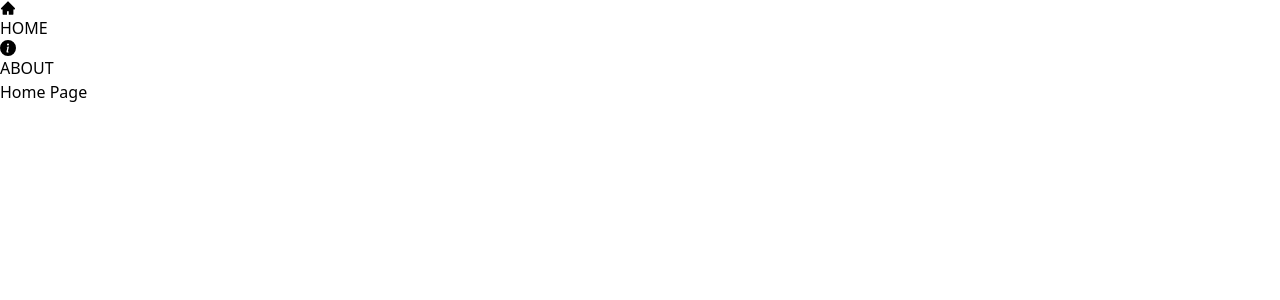
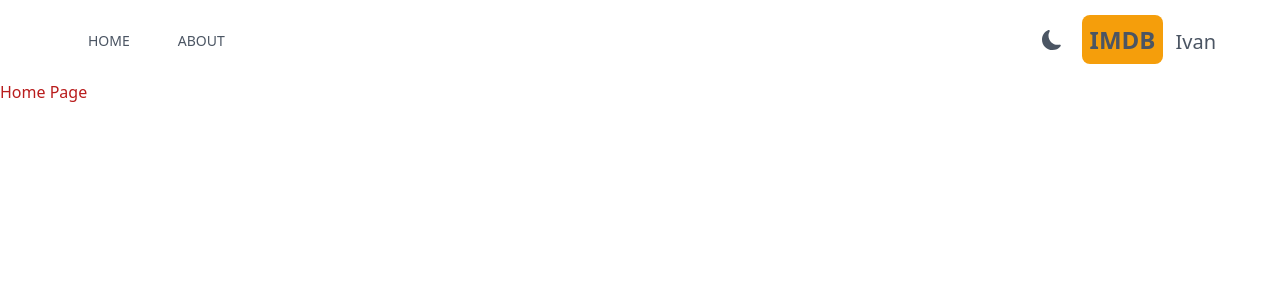
Before and after one commit to phootako630/imdb_nextjs, a Next.js app in the folder imdb/: page / in a window 1280 px wide. Shown: the top 300 px of the page. Built offline with nearby package versions, Linux system fonts and the light colour scheme.

Commit message:
Add DarkmodeSwitch.js

```diff
--- a/imdb/package.json
+++ b/imdb/package.json
@@ -13,6 +13,7 @@
     "eslint": "8.22.0",
     "eslint-config-next": "13.2.1",
     "next": "13.2.1",
+    "next-themes": "^0.2.1",
     "postcss": "^8.4.21",
     "react": "18.2.0",
     "react-dom": "18.2.0",
--- /dev/null
+++ b/imdb/postcss.config.js
@@ -0,0 +1,6 @@
+module.exports = {
+  plugins: {
+    tailwindcss: {},
+    autoprefixer: {},
+  },
+}
--- /dev/null
+++ b/imdb/src/app/Providers.js
@@ -0,0 +1,15 @@
+"use client";
+import {ThemeProvider} from "next-themes";
+
+export default function Providers({children}) {
+    return (
+        <ThemeProvider
+            enableSystem={true}
+            attribute="class">
+           <div className="dark:bg-gray-700 dark:text-gray-300
+           text-gray-600 transition-colors duration-200 min-h-screen
+           select-none">{children}</div>
+        </ThemeProvider>
+
+    )
+}
--- a/imdb/src/app/layout.js
+++ b/imdb/src/app/layout.js
@@ -1,5 +1,6 @@
 import './globals.css'
-import Header from "@/components/Header";
+import Providers from "./Providers";
+import Header from "../components/Header";
 
 export const metadata = {
   title: 'Create Next App',
@@ -13,10 +14,13 @@ export default function RootLayout({ children }) {
 
 
       <body>
-      {/* Header */}
-      <Header />
+      <Providers>
+          {/* Header */}
+          <Header />
 
-      {children}
+          {children}
+      </Providers>
+
 
       </body>
 
--- /dev/null
+++ b/imdb/src/components/DarkModeSwitch.js
@@ -0,0 +1,24 @@
+"use client";
+import { MdLightMode } from "react-icons/md";
+import{ BsFillMoonFill } from "react-icons/bs";
+import { useTheme } from "next-themes";
+import {useEffect, useState} from "react";
+
+export default function DarkModeSwitch() {
+    const { systemTheme, theme, setTheme } = useTheme();
+    const currentTheme = theme === 'system' ? systemTheme : theme;
+    const [mounted, setMounted] = useState(false);
+
+    useEffect(() => setMounted(true), []);
+
+    return (
+        <>
+            {mounted && (currentTheme === 'dark' ? (
+                <MdLightMode className="text-xl cursor-pointer hover:text-blue-900" onClick = {() => setTheme("light")}/>
+            ) : (
+                <BsFillMoonFill className="text-xl cursor-pointer hover:text-blue-900" onClick = {() => setTheme("dark")}/>
+            ))}
+        </>
+
+
+    )}
--- a/imdb/src/components/Header.js
+++ b/imdb/src/components/Header.js
@@ -1,17 +1,29 @@
 import MenuItem from "./MenuItem";
-import { AiFillHome } from "react-icons/ai";
-import { BsFillInfoCircleFill } from "react-icons/bs";
+import { AiTwotoneHome } from "react-icons/ai";
+import { BsInfoSquareFill } from "react-icons/bs";
 import Link from "next/link";
+//import DarkModeSwitch from "./DarkModeSwitch";
+import dynamic from "next/dynamic";
+
+const DarkModeSwitch = dynamic(() => import("./DarkModeSwitch"), {
+    ssr: false,
+});
 
 
 export default function Header() {
     return (
         <div className="flex justify-between mx-2 max-w-6xl sm:mx-auto items-center py-6">
             <div className="flex">
-                <MenuItem title="HOME" address="/" Icon={AiFillHome} />
-                <MenuItem title="ABOUT" address="/about" Icon={BsFillInfoCircleFill} />
+                <MenuItem title="HOME" address="/" Icon={AiTwotoneHome} />
+                <MenuItem title="ABOUT" address="/about" Icon={BsInfoSquareFill} />
             </div>
             <div className="flex items-center space-x-5">
+                <DarkModeSwitch/>
+                <Link href="/">
+                    <h2 className="text-2xl">
+                        <span className="font-bold bg-amber-500 py-2 px-2 rounded-lg mr-3">IMDB</span>
+                        <span className="text-xl hidden sm:inline">Ivan</span></h2>
+                </Link>
 
             </div>
         </div>
--- /dev/null
+++ b/imdb/tailwind.config.js
@@ -0,0 +1,16 @@
+/** @type {import('tailwindcss').Config} */
+module.exports = {
+  content: [
+    "./app/**/*.{js,ts,jsx,tsx}",
+    "./pages/**/*.{js,ts,jsx,tsx}",
+    "./components/**/*.{js,ts,jsx,tsx}",
+
+    // Or if using `src` directory:
+    "./src/**/*.{js,ts,jsx,tsx}",
+  ],
+  theme: {
+    extend: {},
+  },
+  plugins: [],
+  darkMode: "class",
+}
```
Also changed, not shown: 2 other files (tests, documents, lock files or other folders).
